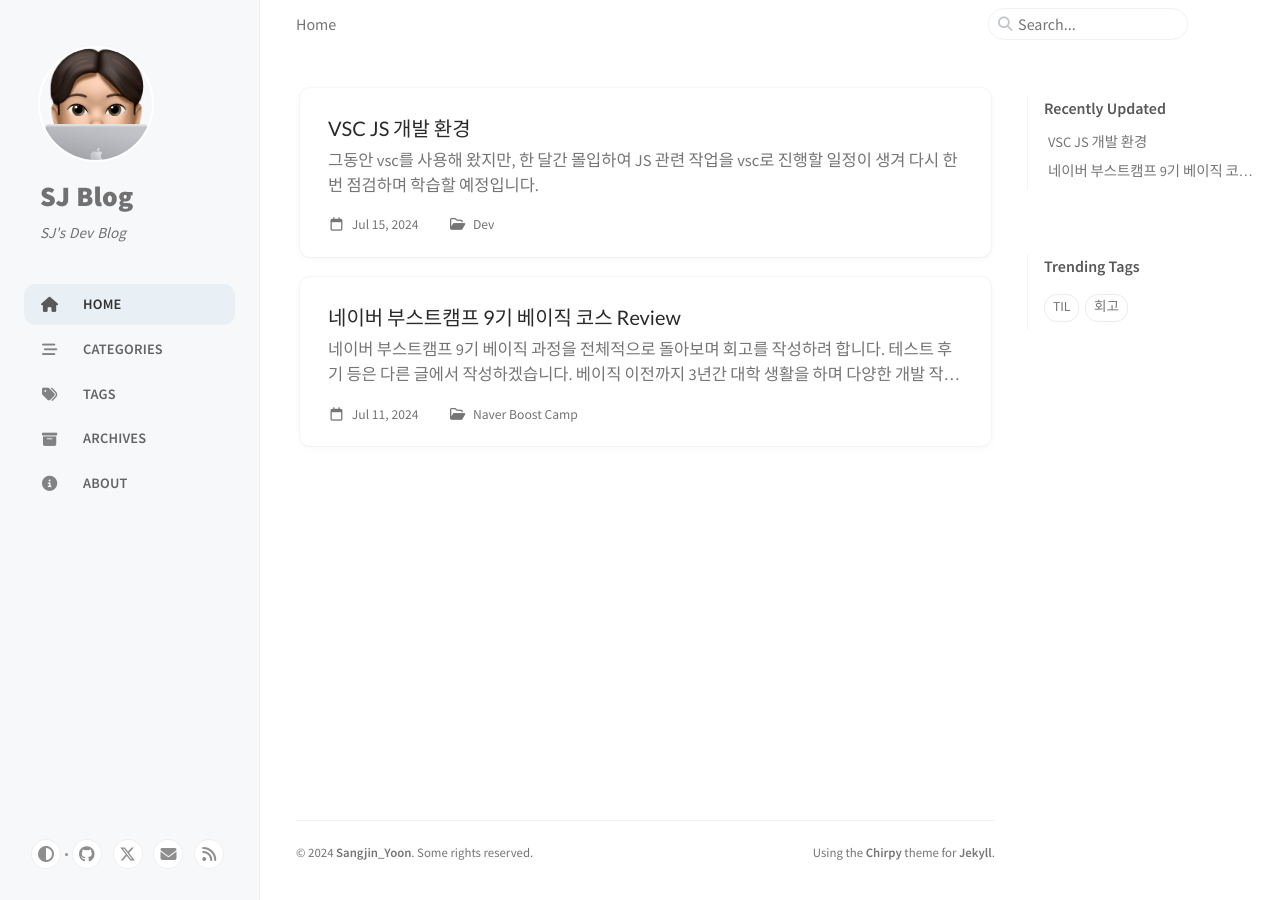
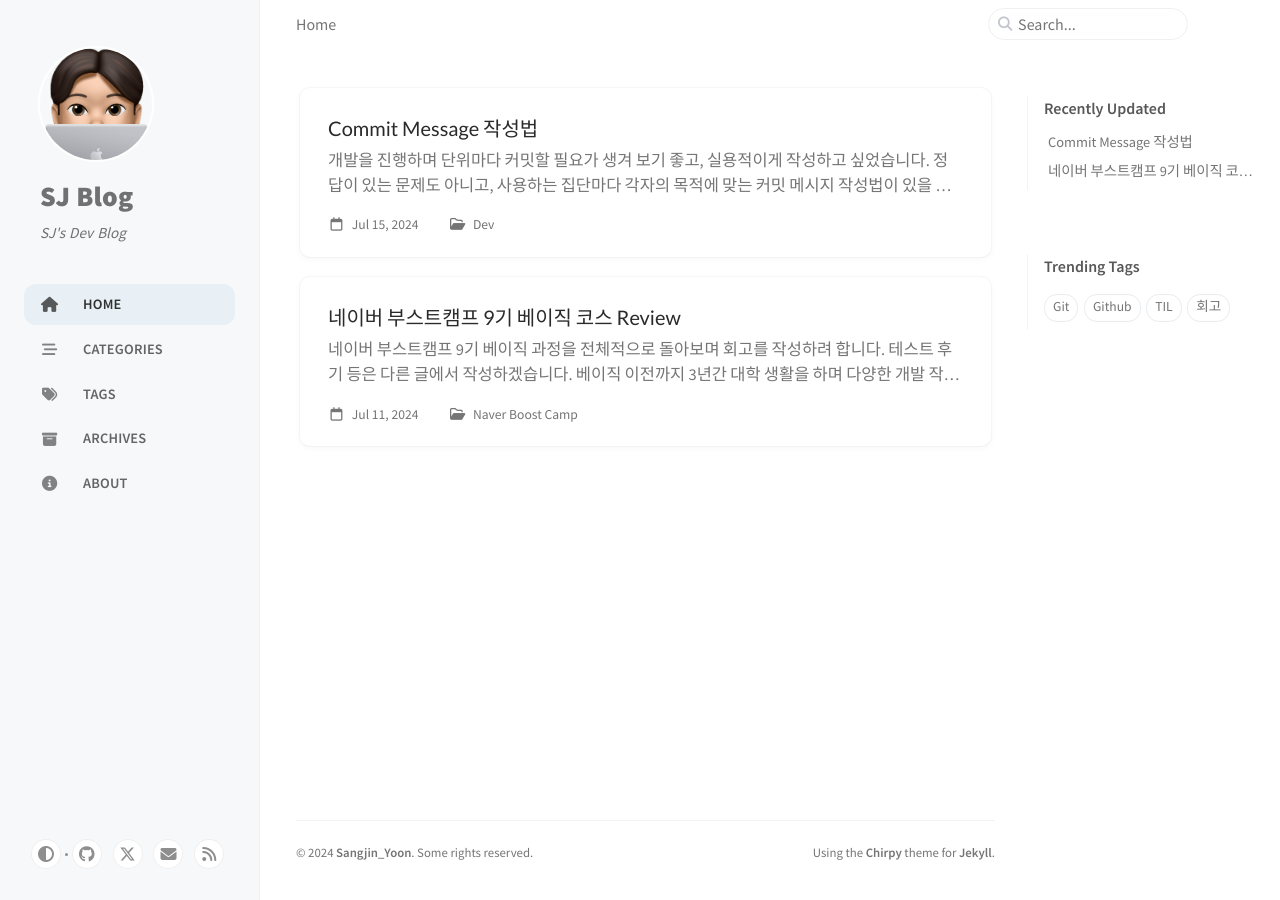
Before and after one commit to sjy2335/sjy2335.github.io, a Jekyll site: the page built from index.html, in a window 1280 px wide. Built offline with Jekyll 4.4.1, drawn with Linux system fonts in a browser that asks for light colours; cached includes are drawn as plain includes; some of the changed lines change nothing that is shown.

Commit message:
docs: write commit convetion article

````diff
--- a/_posts/2024-07-15-VSC-JS.md
+++ b/_posts/2024-07-15-VSC-JS.md
@@ -1,8 +1,128 @@
 ---
-title: VSC JS 개발 환경
+title: Commit Message 작성법
 date: 2024-07-15 00:14:06 +09:00
 categories: [Dev]
-tags: [TIL]
+tags: [TIL, Git, Github]
 ---
 
-그동안 vsc를 사용해 왔지만, 한 달간 몰입하여 JS 관련 작업을 vsc로 진행할 일정이 생겨 다시 한번 점검하며 학습할 예정입니다.
+개발을 진행하며 단위마다 커밋할 필요가 생겨 보기 좋고, 실용적이게 작성하고 싶었습니다.
+
+정답이 있는 문제도 아니고, 사용하는 집단마다 각자의 목적에 맞는 커밋 메시지 작성법이 있을 거라 생각합니다.
+
+아래는 차용할 만한 커밋 메시지 규칙을 조사해 정리하였습니다.
+
+## Karma Style
+
+웹 서버 생성 도구 Karma에서 Git을 사용하는 규칙이라고 합니다. Karma에서는 자동으로 changelog를 생성하고, git history를 간단히 탐색하기 위해 이러한 convention을 사용한다고 합니다.
+
+### 커밋 메시지 형식
+
+아래와 같은 형식을 가집니다. type, scope 등에는 어떤 것이 들어가는지 예시와 설명으로 확인해 봅시다. `()` 표시는 필수가 아님을 뜻합니다.
+
+```
+<type>(<scope>): <subject>
+
+(<body>)
+
+(<footer>)
+
+```
+
+### 예시
+
+```
+fix(middleware): ensure Range headers adhere more closely to RFC 2616
+
+Add one new dependency, use `range-parser` (Express dependency) to compute
+range. It is more well-tested in the wild.
+
+Fixes
+```
+
+### <type 종류>
+
+어떤 종류의 커밋인지 알립니다.
+
+- `feat` = 주로 사용자에게 새로운 기능이 추가되는 경우
+- `fix` = 사용자가 사용하는 부분에서 발생한 버그를 수정한 경우
+- `docs` = 문서에 변경 사항이 있는 경우
+- `style` = 세미콜론 추가 등 형식적인 부분을 다루는 경우 (코드의 변화가 생산적인 것이 아닌 경우)
+- `refactor` = production code를 수정하는 경우 (네이밍 수정, 파일 구조 변경 등 결과의 변경 없이 코드의 구조를 재조정함)
+- `test` = 테스트 코드를 수정하거나, 추가하는 경우 (코드의 변화가 생산적인 것이 아닌 경우)
+- `chore` = 별로 중요하지 않은 일을 수정하는 경우 (코드의 변화가 생산적인 것이 아닌 경우) (chore: 따분한 일 이라는 뜻이라네요..ㅎ)
+
+### <scope 적용 범위>
+
+- init, runner, watcher, config, web-server, proxy, etc.
+  Karma 도구 내에서 주로 사용되며, 필수가 아닙니다.
+
+### <subject 내용>
+
+- 수행한 작업에 대한 간단한 요약 및 알기 쉬운 설명을 작성해야 합니다.
+- 영미권 문화에서는 명령형 어조를 사용한다고 하네요.
+- 국내에서는 명사형태로 작성해도 될 것 같습니다.
+
+---
+
+아래 2개 항목은 간단한 커밋의 경우 생략해도 된다고 합니다.
+
+### <body 본문>
+
+본문 역시 현재 시제 명령형 어조를 사용한다고 합니다.
+간단한 <subject>와 달리 이전 커밋과 비교하며 왜 변경하게 되었는지 이유를 포함할 것을 권장합니다.
+
+### <footer 꼬리말>
+
+특정한 git issue를 해결하려는 커밋인 경우 footer에 issue 번호를 기입합니다.
+footer에 참조된 issue는 close됩니다.
+
+## Angular Convention
+
+두번째로, Angular 프레임워크의 Angular에서 사용하는 convention을 알아보겠습니다. 하나만 알아보면 재미 없으니!
+
+### 형식
+
+형식은 카르마와 동일합니다. 대부분 같은 형식을 차용하는 게 좋을 것 같네요.
+
+### <type 종류>
+
+- `revert`: 이전 커밋으로 되돌리는 경우. body에 `This reverts commit \<hash>`와 같이 작성.
+- `build`: 빌드 시스템 또는 외부 종속성에 영향을 미치는 변경 사항 (예시 scope: gulp, broccoli, npm)
+- `ci`: CI configuration 파일 및 스크립트 변경 (예시 scope: Travis, Circle, BrowserStack, SauceLabs)
+- `docs`: 문서 변경
+- `feat`: 새로운 기능
+- `fix`: 버그 수정
+- `perf`: 기능 개선 코드
+- `refactor`: 버그 수정과 기능 개선이 아닌 코드
+- `style`: 코드에 의미 변화가 없는 수정(공백, 포맷팅, 세미콜론, 등)
+- `test`: 테스트 추가 혹은 수정
+
+### <scope 적용 범위>
+
+- animations, common, compiler, compiler-cli, core, elements, forms, http, router, ...
+
+몇가지 예외를 제외하곤 영향을 받은 npm 패키지의 이름을 담아야 한다고 하네요. 마찬가지로 Angular에 기여할 것이 아니시라면 넘어가도 될 것 같습니다.
+
+### <Subject 내용>
+
+강하게 작성되어 있어 몰랐던 저에게는 재미있네요. 그대로 가져왔습니다.
+
+- **명령문**, **현재 시제** 사용 ("change" 가능, "changed"나 "changes"는 불가)
+- **첫번째 글자 대문자로 쓰지 말기**
+- 마지막에 **온점`.` 찍지 말기**
+
+### <Body 본문>
+
+Karma 스타일에서 이야기와 같습니다. 또한, subject와 같이 현재시제 명령문이어야 합니다.
+
+### <Footer 꼬리말>
+
+**해당 커밋이 close하는 깃헙 이슈**에 대한 참조 혹은 **Breaking Changes**를 담아야 합니다. **Breaking Changes**의 경우 Footer는 `BREAKING CHANGE:` 와 같이 시작해야 합니다.
+
+---
+
+커밋 내용을 위와 같이 알아보았는데, 커밋 단위 역시 모호할 수 있습니다. 이것 역시 정답은 없지만, 대체로 기능 단위 혹은, 함수 단위로 커밋하는 경우가 많다고 하네요.
+
+참고자료:
+https://jryoun1.github.io/git/gitCommitLog/
+https://github.com/angular/angular/blob/22b96b9/CONTRIBUTING.md#-commit-message-guidelines
````
